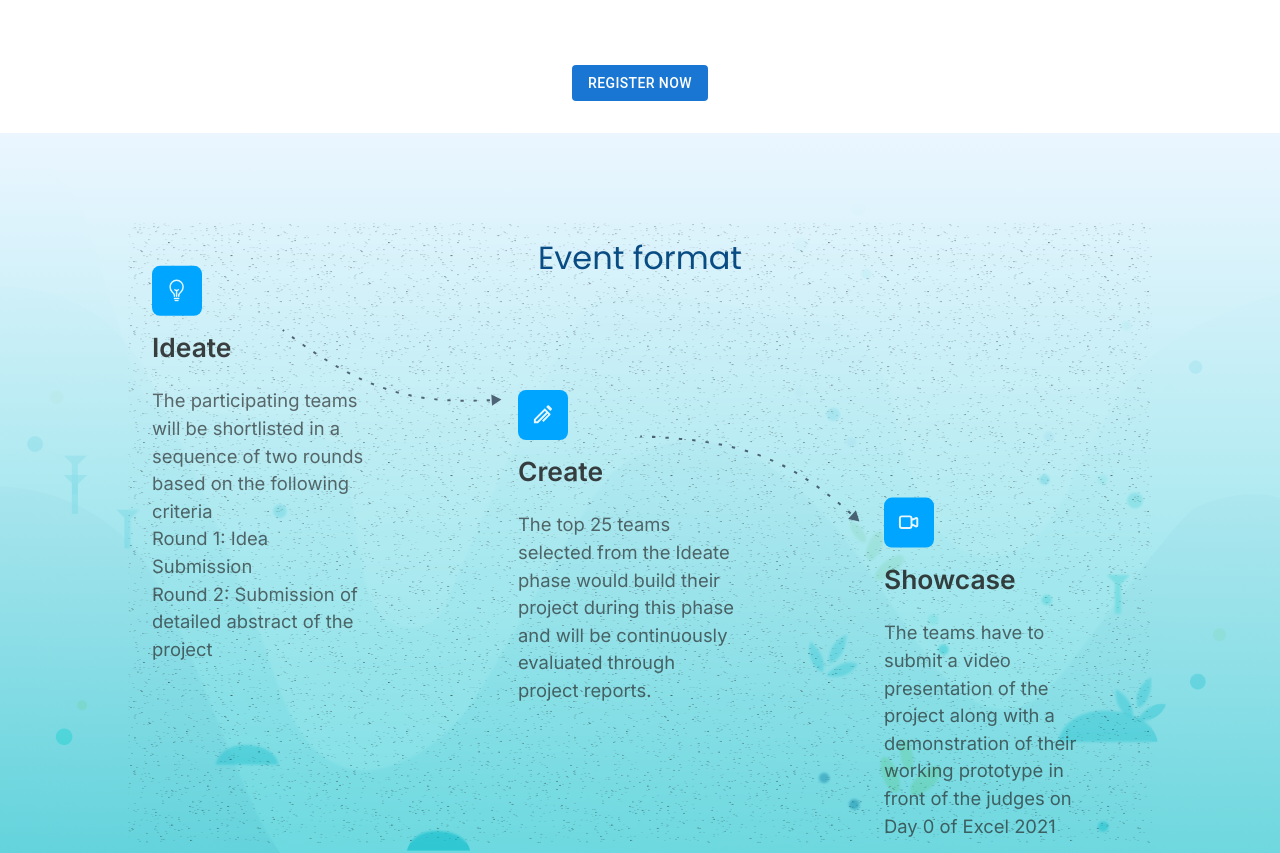
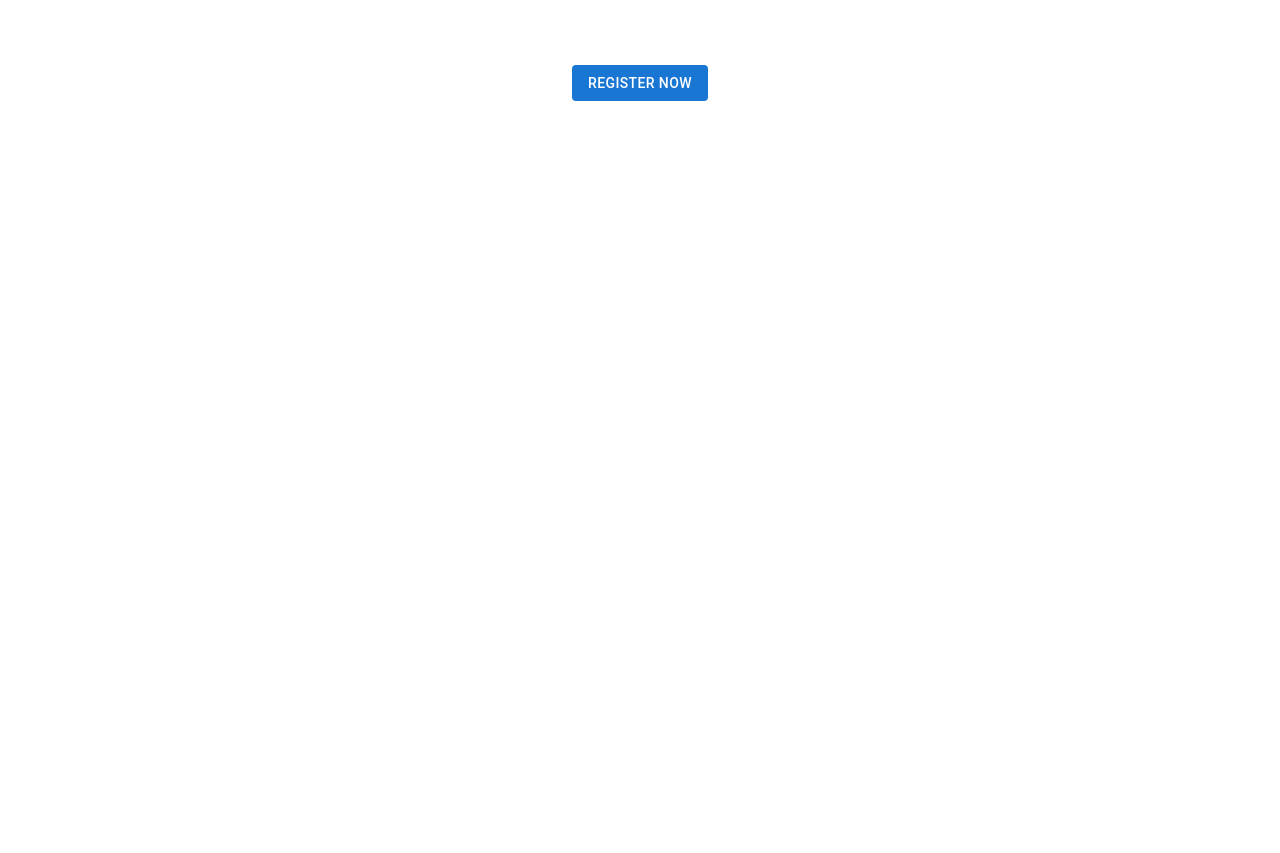
Before and after one commit to canvapromkd/ibeto-2022, a React (Create React App) app: page / in a window 1280 px wide. Shown: the part 1260-2113 px from the top of the page. Built offline with nearby package versions, Linux system fonts and the light colour scheme.

Commit message:
added necessary animations

```diff
--- a/src/sections/Eventformat/Eventformat.js
+++ b/src/sections/Eventformat/Eventformat.js
@@ -2,17 +2,21 @@ import React from 'react'
 import { IoBulbOutline } from "react-icons/io5";
 import { HiOutlineVideoCamera } from "react-icons/hi";
 import { RiBallPenLine } from "react-icons/ri";
-
+import Aos from 'aos';
 import './Eventformat.css'
 
 import line1 from '../../assets/svg/line1.svg'
 import line2 from '../../assets/svg/line2.svg'
+import { useEffect } from 'react';
 
 const Eventformat = () => {
+  useEffect(()=>{
+    Aos.init({duration:1100})
+  },[])
   return (
-    <div className='eventformat'>
+    <div data-aos="zoom-out" className='eventformat'>
       <div className='eventformat__container'>
-        <h1 className='ps__header'>Event  format</h1>
+        <h1 data-aos="zoom-in" className='ps__header'>Event  format</h1>
 
         <div className='eventformat__cards'>
             <div className='eventFormatCard efc1'>
```
